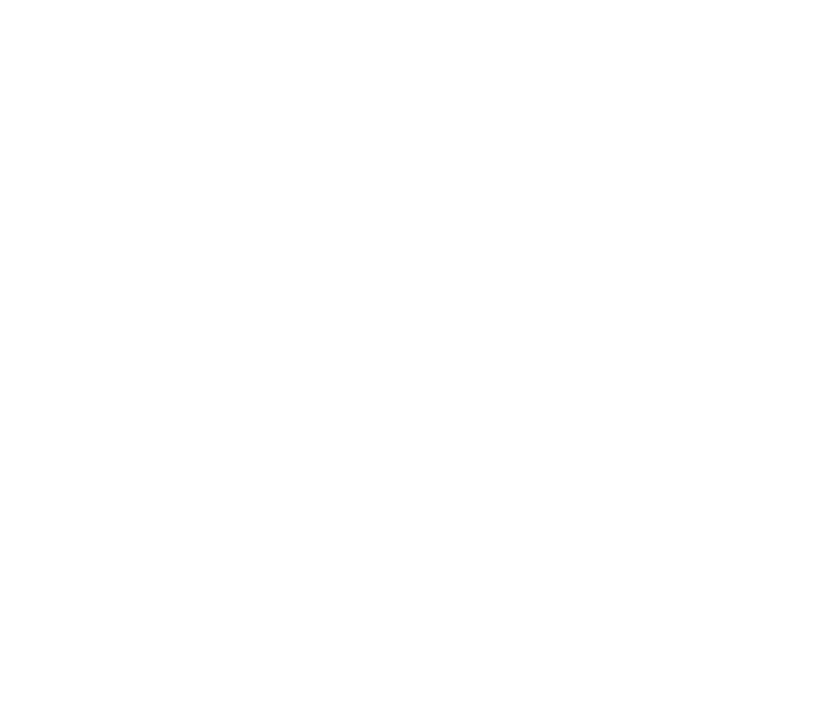
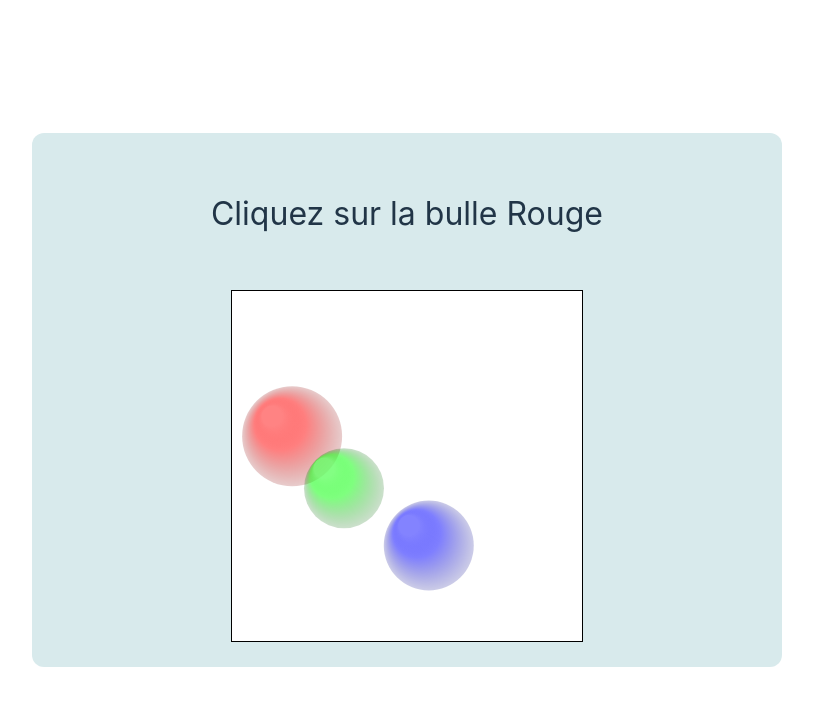
Before and after one commit to Emily-38/Recapcha, a Vue app: page /bubble in a window 1280 px wide. Before the commit this address had no page. Shown: the top 706 px of the page, without its empty margins (233-1046 px from the left). Built offline with nearby package versions, Linux system fonts and the light colour scheme.

Commit message:
feat page jeux bubble

```diff
--- /dev/null
+++ b/src/pages/bubble.vue
@@ -0,0 +1,175 @@
+<template>
+
+  <div class="fond">
+    <p  v-if="showCanvas" style="font-size:xx-large;">Cliquez sur la bulle {{ randomColorName }}</p>
+    <canvas
+      ref="canvasRef"
+      width="350"
+      height="350"
+      style="border: 1px solid black;"
+      @click="handleClick"
+      v-if="showCanvas"
+    ></canvas>
+    <div v-if="!showCanvas" class="finish">
+    <img  src="/src/assets/je-valide.gif">
+    <ComponentButton  title="Validation" type="submit" id="validerQuestionnaire" />
+    </div>
+  </div>
+
+</template>
+
+<script lang="ts" setup>
+  import { ref, onMounted } from 'vue';
+  import ComponentButton from "../components/Button.vue";
+
+  const canvasRef = ref<HTMLCanvasElement | null>(null);
+  const randomColorName = ref<string>('');
+  const isValidated = ref(false);
+  const showCanvas = ref(true);
+  interface Bubble {
+  x: number;
+  y: number;
+  radius: number;
+  speed: number;
+  angle: number;
+  colorIndex: number;
+}
+const bubbles = ref<Bubble[]>(createInitialBubbles());
+
+  // Liste des couleurs pour les bulles
+ const colors = [
+    { name: "Rouge", light: 'rgba(255, 100, 100, 0.8)', medium: 'rgba(255, 0, 0, 0.5)', dark: 'rgba(139, 0, 0, 0.2)' },
+    { name: "Vert", light: 'rgba(100, 255, 100, 0.8)', medium: 'rgba(0, 255, 0, 0.5)', dark: 'rgba(0, 100, 0, 0.2)' },
+    { name: "Bleu", light: 'rgba(100, 100, 255, 0.8)', medium: 'rgba(0, 0, 255, 0.5)', dark: 'rgba(0, 0, 139, 0.2)' }
+  ];
+
+   // Paramètres des bulles
+   function createInitialBubbles(): Bubble[] {return [
+    { x: 150, y: 150, radius: 50, speed: 0.5, angle: Math.random() * Math.PI * 2, colorIndex: 0 },
+    { x: 250, y: 250, radius: 40, speed: 0.5, angle: Math.random() * Math.PI * 2, colorIndex: 1 },
+    { x: 250, y: 100, radius: 45, speed: 0.5, angle: Math.random() * Math.PI * 2, colorIndex: 2 }
+  ]}
+
+  //fonction qui permet de donner une coueleur aleatoire de bulle
+  function getRandomColorName() {
+    const randomIndex = Math.floor(Math.random() * colors.length);
+    return colors[randomIndex].name;
+  }
+
+  // Dessine les bulles
+  function drawBubble(context: CanvasRenderingContext2D, bubble: any) {
+    const bubbleColor = colors[bubble.colorIndex];
+
+    const gradient = context.createRadialGradient(
+      bubble.x - 20, bubble.y - 20, 10,
+      bubble.x, bubble.y, bubble.radius
+    );
+
+    gradient.addColorStop(0, bubbleColor.light);
+    gradient.addColorStop(0.4, bubbleColor.medium);
+    gradient.addColorStop(1, bubbleColor.dark);
+
+    context.beginPath();
+    context.arc(bubble.x, bubble.y, bubble.radius, 0, Math.PI * 2);
+    context.fillStyle = gradient;
+    context.fill();
+
+  }
+
+  // Fonction pour mettre à jour la position des bulles
+  function updateBubbles() {
+    bubbles.value.forEach((bubble) => {
+      bubble.x += bubble.speed * Math.cos(bubble.angle);
+      bubble.y += bubble.speed * Math.sin(bubble.angle);
+
+       // Collisions avec les bords du canvas
+      if (bubble.x + bubble.radius > 350 || bubble.x - bubble.radius < 0) {
+        bubble.angle = Math.PI - bubble.angle;
+        bubble.angle += Math.random() * 0.2 - 0.1;
+      }
+      if (bubble.y + bubble.radius > 350 || bubble.y - bubble.radius < 0) {
+        bubble.angle = -bubble.angle;
+        bubble.angle += Math.random() * 0.2 - 0.1;
+      }
+    });
+  }
+
+  function handleClick(event: MouseEvent) {
+    if (!canvasRef.value) return;
+
+    const canvas = canvasRef.value;
+    const rect = canvas.getBoundingClientRect();
+    const clickX = event.clientX - rect.left;
+    const clickY = event.clientY - rect.top;
+
+    // Vérifier si le clic est dans une bulle
+    bubbles.value = bubbles.value.filter((bubble) => {
+      const distance = Math.sqrt((bubble.x - clickX) ** 2 + (bubble.y - clickY) ** 2);
+      if (distance <= bubble.radius) {
+      // Vérifier si la couleur de la bulle correspond à randomColorName
+      const bubbleColor = colors[bubble.colorIndex].name;
+      if (bubbleColor === randomColorName.value) {
+        isValidated.value = true;
+        showCanvas.value = false;
+        localStorage.setItem('response', 'true')
+        return false;
+      } else {
+        resetCanvas();
+        return true;
+      }
+    }
+    return true;
+    });
+  }
+
+  function resetCanvas() {
+    bubbles.value = [
+      { x: 150, y: 150, radius: 50, speed: 0.5, angle: Math.random() * Math.PI * 2, colorIndex: 0 },
+      { x: 350, y: 350, radius: 40, speed: 0.5, angle: Math.random() * Math.PI * 2, colorIndex: 1 },
+      { x: 250, y: 100, radius: 45, speed: 0.5, angle: Math.random() * Math.PI * 2, colorIndex: 2 }
+    ];
+    animateBubbles();
+  }
+
+  function animateBubbles() {
+    if (!showCanvas.value) return;
+    const canvas = canvasRef.value;
+    if (!canvas) return;
+    const context = canvas.getContext('2d');
+    if (!context) return;
+    context.clearRect(0, 0, 500, 500);
+
+    bubbles.value.forEach((bubble) => drawBubble(context, bubble));
+    updateBubbles();
+
+    requestAnimationFrame(animateBubbles);
+  }
+
+  onMounted(() => {
+    randomColorName.value = getRandomColorName();
+    if (canvasRef.value) {
+      animateBubbles();
+    } else {
+      console.error("Canvas introuvable !");
+    }
+  });
+</script>
+
+<style scoped>
+  .fond {
+    display: flex;
+    padding: 25px;
+    flex-direction: column;
+    gap: 20px;
+    border-radius: 12px;
+    align-items: center;
+    width: 700px;
+    background-color: #4da1a938;
+  }
+
+  canvas {
+    display: block;
+    max-width: 50%;
+    background: #fff;
+  }
+</style>
--- a/src/router.ts
+++ b/src/router.ts
@@ -2,10 +2,12 @@
 
 import HomeView from "./pages/home.vue";
 import QuestionnaireView from "./pages/Questionnaire.vue";
+import BubbleView from "./pages/bubble.vue";
 
 const routes = [
   { path: "/", component: HomeView },
   { path: "/questionnaire", component: QuestionnaireView },
+  { path: "/bubble", component: BubbleView}
 
 ];
 
```
Also changed, not shown: src/assets/je-valide.gif (added).
